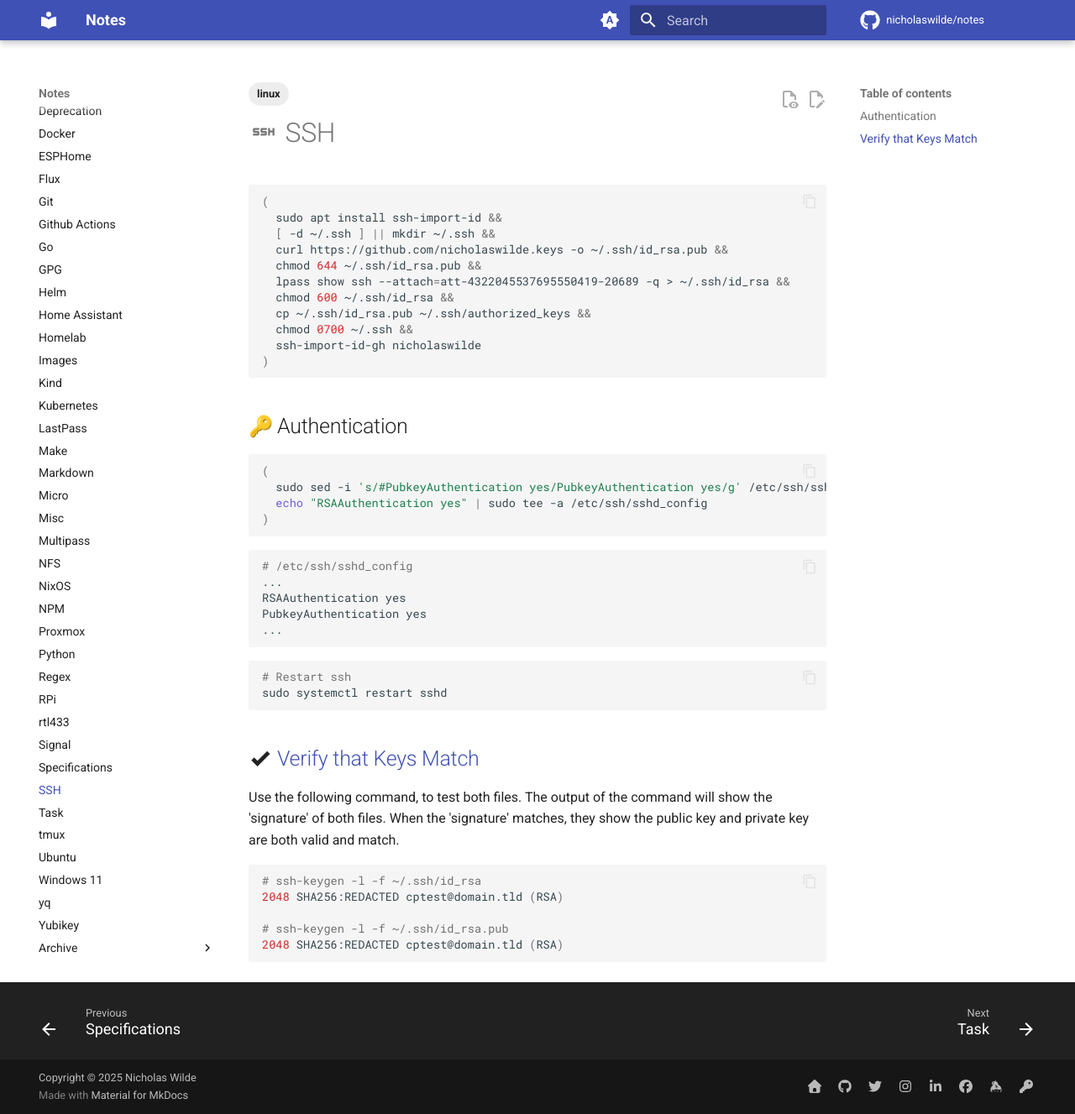
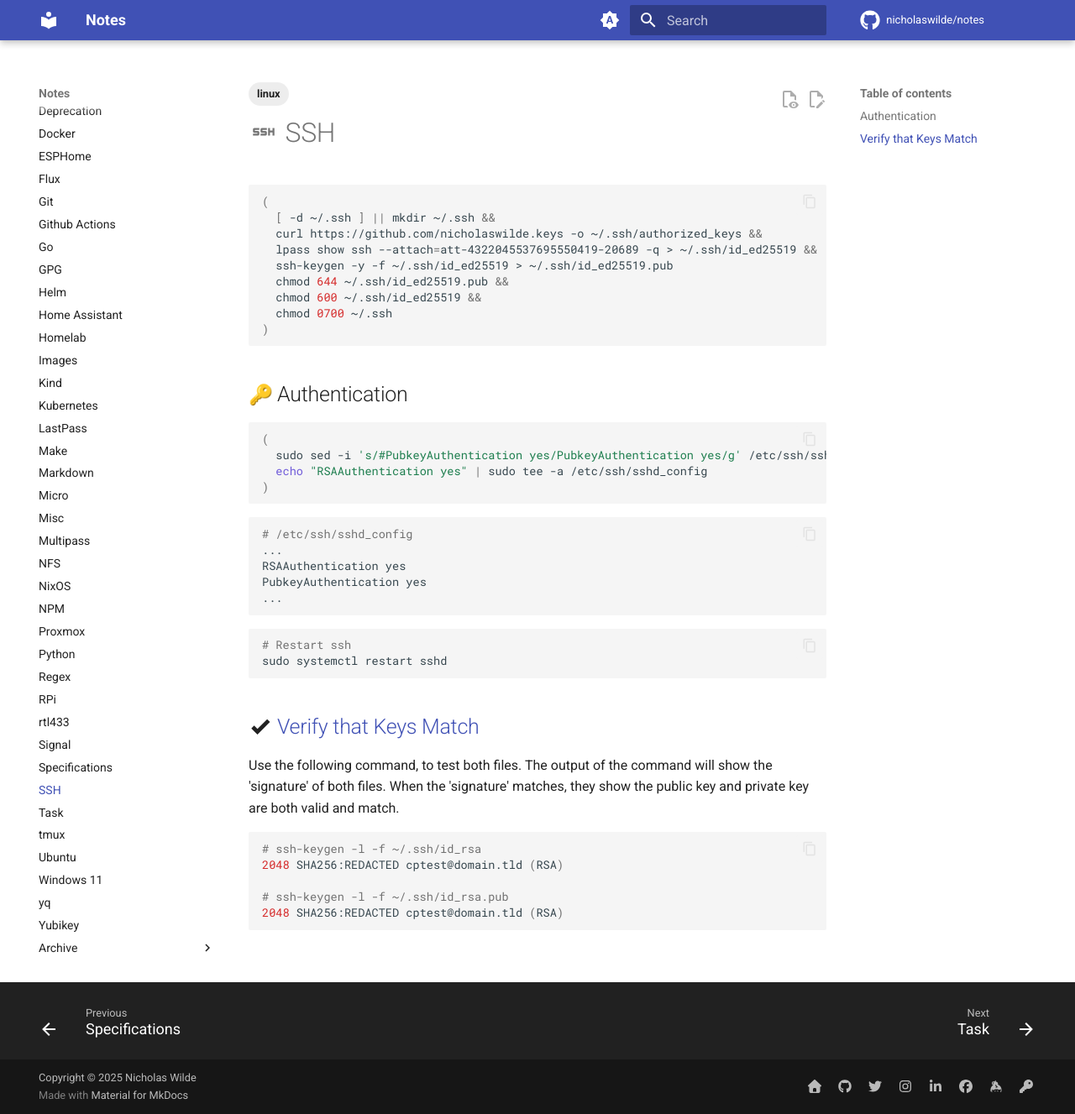
Before and after one commit to nicholaswilde/notes, an MkDocs documentation site: the page built from docs/ssh.md, in a window 1280 px wide and 1327 px high. Shown: the whole window at 84% size. Built offline with MkDocs 1.6.1 and Material for MkDocs 9.7.7, drawn with Linux system fonts in a browser that asks for light colours; emoji names are drawn with the system emoji font; comment, search, counter and statistics services are not loaded.

Commit message:
Update ssh.md

````diff
--- a/docs/ssh.md
+++ b/docs/ssh.md
@@ -6,15 +6,13 @@ tags:
 
 ```shell
 (
-  sudo apt install ssh-import-id &&
   [ -d ~/.ssh ] || mkdir ~/.ssh &&
-  curl https://github.com/nicholaswilde.keys -o ~/.ssh/id_rsa.pub &&
-  chmod 644 ~/.ssh/id_rsa.pub &&
-  lpass show ssh --attach=att-4322045537695550419-20689 -q > ~/.ssh/id_rsa &&
-  chmod 600 ~/.ssh/id_rsa &&
-  cp ~/.ssh/id_rsa.pub ~/.ssh/authorized_keys &&
-  chmod 0700 ~/.ssh &&
-  ssh-import-id-gh nicholaswilde
+  curl https://github.com/nicholaswilde.keys -o ~/.ssh/authorized_keys &&
+  lpass show ssh --attach=att-4322045537695550419-20689 -q > ~/.ssh/id_ed25519 &&
+  ssh-keygen -y -f ~/.ssh/id_ed25519 > ~/.ssh/id_ed25519.pub
+  chmod 644 ~/.ssh/id_ed25519.pub &&
+  chmod 600 ~/.ssh/id_ed25519 &&
+  chmod 0700 ~/.ssh
 )
 ```
 
````
